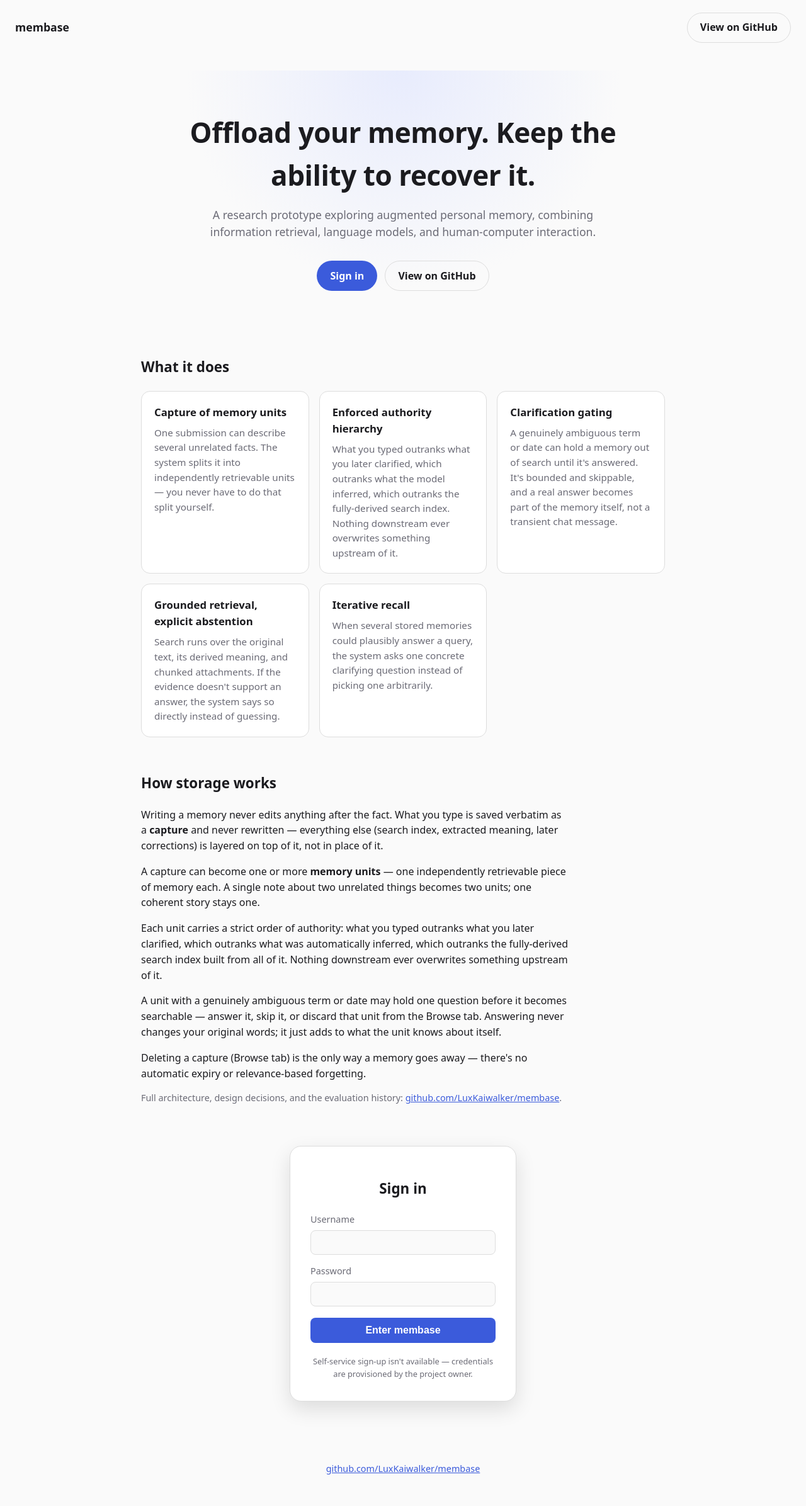
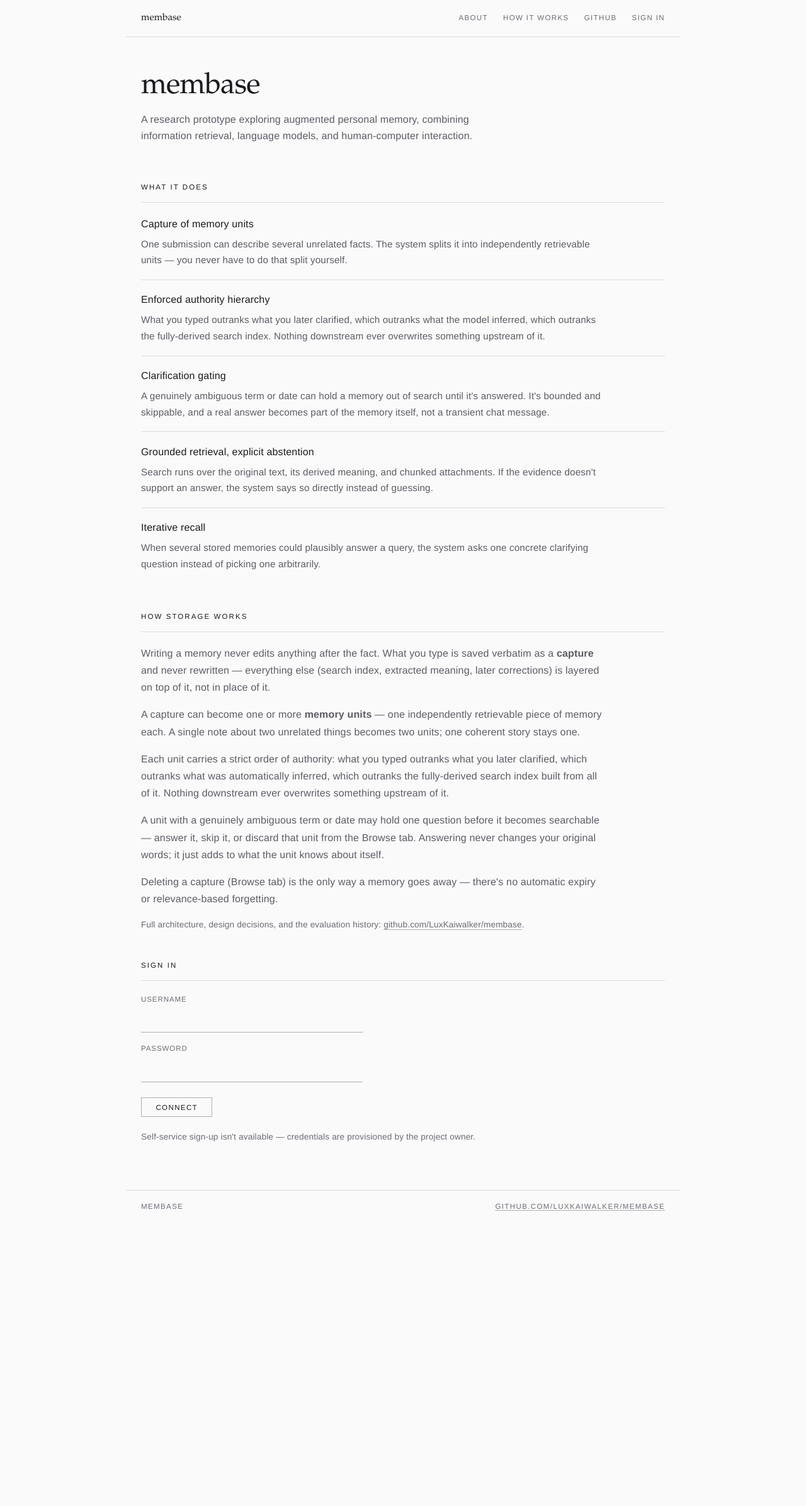
Before and after one commit to LuxKaiwalker/membase, a Python web app: template backend/app/templates/landing.html in a window 1280 px wide. Shown: the whole page at 63% size. After the commit the page ends 1923 px from the top, so only its background shows below. Run offline with Jinja, Linux system fonts and the light colour scheme; the template is opened without the code that fills it, so the values that code supplies are empty.

Commit message:
Make the landing page minimalistic, oriented on vxliu.com's design
Dropped the gradient hero, pill buttons, and shadowed card grid in
favor of a flat, hairline-divided layout: uppercase micro-labels for
nav/section headings, a serif display heading paired with sans-serif
body text, and plain underline-on-hover links instead of filled
buttons. Content and login behavior unchanged.

Co-Authored-By: Claude Sonnet 5 <noreply@anthropic.com>

```diff
--- a/backend/app/static/landing.css
+++ b/backend/app/static/landing.css
@@ -1,226 +1,291 @@
 :root {
   color-scheme: light dark;
+  --bg: #fafafa;
   --fg: #1b1b1f;
-  --bg: #fafafa;
-  --muted: #6b6b76;
-  --accent: #3b5bdb;
-  --accent-soft: #e8ecfd;
-  --border: #ddd;
-  --card-bg: #fff;
+  --muted: #5c5c66;
+  --label: #6b6b76;
+  --line: rgba(0, 0, 0, 0.12);
+  --line-strong: rgba(0, 0, 0, 0.3);
+  --serif-display: "Iowan Old Style", "Palatino Linotype", "Book Antiqua", Georgia, "Times New Roman", serif;
 }
 
 @media (prefers-color-scheme: dark) {
   :root {
+    --bg: #0f0f12;
     --fg: #eaeaf0;
-    --bg: #15151a;
-    --muted: #9a9aa6;
-    --accent: #7c93f0;
-    --accent-soft: #23283f;
-    --border: #33333b;
-    --card-bg: #1d1d23;
+    --muted: #a3a3ad;
+    --label: #9a9aa6;
+    --line: rgba(255, 255, 255, 0.14);
+    --line-strong: rgba(255, 255, 255, 0.28);
   }
 }
 
 * { box-sizing: border-box; }
 
+html, body { margin: 0; width: 100%; min-height: 100%; }
+
 body {
-  margin: 0;
-  font-family: system-ui, -apple-system, "Segoe UI", sans-serif;
-  color: var(--fg);
   background: var(--bg);
-  line-height: 1.55;
+  color: var(--muted);
+  font-family: "Helvetica Neue", Helvetica, Arial, sans-serif;
+  line-height: 1.7;
+  letter-spacing: 0.01em;
+  -webkit-font-smoothing: antialiased;
+}
+
+html { scroll-behavior: smooth; }
+
+@media (prefers-reduced-motion: reduce) {
+  html { scroll-behavior: auto; }
 }
 
 .hidden { display: none !important; }
 
-a { color: var(--accent); }
+a {
+  color: inherit;
+  text-decoration: none;
+}
 
-.landing-header {
+a:focus-visible, button:focus-visible, input:focus-visible {
+  outline: 2px solid var(--fg);
+  outline-offset: 3px;
+}
+
+.site-header,
+.site-footer {
   display: flex;
   align-items: center;
   justify-content: space-between;
-  gap: 1rem;
-  padding: 1.25rem 1.5rem;
+  width: min(100%, 880px);
+  margin: 0 auto;
+  padding: 1rem 1.5rem;
+  border-bottom: 1px solid var(--line);
+  color: var(--label);
+  font-size: 0.72rem;
+  letter-spacing: 0.12em;
+  text-transform: uppercase;
 }
 
-.landing-header .brand {
-  font-weight: 700;
-  font-size: 1.1rem;
+.site-header {
+  position: sticky;
+  top: 0;
+  background: color-mix(in srgb, var(--bg) 90%, transparent);
+  backdrop-filter: blur(8px);
+  z-index: 20;
 }
 
-.button {
-  display: inline-block;
-  padding: 0.65rem 1.25rem;
-  border-radius: 999px;
-  font-weight: 600;
-  text-decoration: none;
-  border: 1px solid transparent;
-  transition: transform 0.12s ease, opacity 0.12s ease;
+.site-brand {
+  color: var(--fg);
+  font-family: var(--serif-display);
+  font-size: 0.95rem;
+  letter-spacing: 0;
+  text-transform: none;
 }
 
-.button:hover { transform: translateY(-1px); }
-
-.button-primary {
-  background: var(--accent);
-  color: #fff;
+.top-nav {
+  display: flex;
+  align-items: center;
+  gap: 1.5rem;
 }
 
-.button-ghost {
-  background: transparent;
-  color: var(--fg);
-  border-color: var(--border);
+.top-nav a {
+  color: var(--label);
+  transition: color 0.15s ease;
 }
 
-main {
-  max-width: 880px;
-  margin: 0 auto;
-  padding: 1.5rem 1.5rem 4rem;
+.top-nav a:hover,
+.top-nav a:focus-visible {
+  color: var(--fg);
 }
 
-.hero {
-  text-align: center;
-  padding: 4rem 1rem 3rem;
-  background: radial-gradient(circle at 50% 0%, var(--accent-soft), transparent 60%);
-  border-radius: 24px;
+.page-content {
+  width: min(100%, 880px);
+  margin: 0 auto;
+  padding: 0 1.5rem 2rem;
 }
 
-.hero h1 {
-  font-size: clamp(2rem, 4vw, 2.75rem);
-  margin: 0 0 1rem;
-  letter-spacing: -0.01em;
+.hero-panel {
+  padding: 3.5rem 0 1.5rem;
+  max-width: 34rem;
 }
 
-.hero .tagline {
-  max-width: 640px;
-  margin: 0 auto;
-  color: var(--muted);
-  font-size: 1.1rem;
+.hero-panel h1 {
+  margin: 0 0 1rem;
+  color: var(--fg);
+  font-family: var(--serif-display);
+  font-size: clamp(2.1rem, 4vw, 2.9rem);
+  font-weight: 400;
+  letter-spacing: -0.02em;
+  line-height: 1;
 }
 
-.hero-actions {
-  display: flex;
-  justify-content: center;
-  gap: 0.75rem;
-  margin-top: 2rem;
-  flex-wrap: wrap;
+.bio {
+  margin: 0;
+  color: var(--muted);
+  font-size: clamp(1rem, 1.2vw, 1.1rem);
+  line-height: 1.6;
 }
 
-section.features,
-section.how-it-works {
-  margin-top: 3.5rem;
+.content-section {
+  padding: 2.25rem 0 0.5rem;
 }
 
-section.features h2,
-section.how-it-works h2,
-section.signin h2 {
-  font-size: 1.4rem;
-  margin-bottom: 1.25rem;
+.content-section h2 {
+  margin: 0 0 1.25rem;
+  color: var(--fg);
+  font-size: 0.72rem;
+  font-weight: 500;
+  letter-spacing: 0.18em;
+  text-transform: uppercase;
+  padding-bottom: 0.8rem;
+  border-bottom: 1.5px solid var(--line);
 }
 
-.feature-grid {
-  display: grid;
-  grid-template-columns: repeat(auto-fit, minmax(220px, 1fr));
-  gap: 1rem;
+.content-section > p {
+  max-width: 46rem;
+  margin: 0 0 1rem;
+  color: var(--muted);
 }
 
-.feature-card {
-  padding: 1.25rem;
-  border: 1px solid var(--border);
-  border-radius: 14px;
-  background: var(--card-bg);
+.content-section > p:last-of-type { margin-bottom: 0; }
+
+.muted.small {
+  font-size: 0.85rem;
+  color: var(--label);
 }
 
-.feature-card h3 {
-  margin: 0 0 0.5rem;
-  font-size: 1.05rem;
+.muted.small a {
+  border-bottom: 1px solid var(--line-strong);
 }
 
-.feature-card p {
+.muted.small a:hover,
+.muted.small a:focus-visible {
+  color: var(--fg);
+  border-color: var(--fg);
+}
+
+.feature-list {
+  list-style: none;
   margin: 0;
+  padding: 0;
+}
+
+.feature-list li {
+  padding: 1.1rem 0;
+  border-top: 1px solid var(--line);
+}
+
+.feature-list li:first-child { border-top: none; padding-top: 0; }
+
+.feature-title {
+  display: block;
+  margin-bottom: 0.35rem;
+  color: var(--fg);
+  font-size: 1rem;
+}
+
+.feature-list p {
+  margin: 0;
+  max-width: 46rem;
   color: var(--muted);
   font-size: 0.95rem;
 }
 
-.how-it-works p {
-  max-width: 680px;
+.signin-section .signin-form {
+  display: flex;
+  flex-direction: column;
+  gap: 1rem;
+  max-width: 22rem;
 }
 
-.how-it-works .muted {
-  color: var(--muted);
-  font-size: 0.9rem;
+.signin-form label {
+  display: flex;
+  flex-direction: column;
+  gap: 0.4rem;
+  color: var(--label);
+  font-size: 0.72rem;
+  letter-spacing: 0.08em;
+  text-transform: uppercase;
 }
 
-section.signin {
-  margin-top: 4rem;
-  display: flex;
-  justify-content: center;
+.signin-form input {
+  padding: 0.55rem 0.1rem;
+  border: none;
+  border-bottom: 1px solid var(--line-strong);
+  background: transparent;
+  color: var(--fg);
+  font-size: 1rem;
+  font-family: inherit;
+  border-radius: 0;
 }
 
-.signin-card {
-  width: 100%;
-  max-width: 360px;
-  padding: 2rem;
-  border: 1px solid var(--border);
-  border-radius: 18px;
-  background: var(--card-bg);
-  box-shadow: 0 12px 32px rgba(0, 0, 0, 0.12);
-  text-align: center;
+.signin-form input:focus {
+  border-bottom-color: var(--fg);
 }
 
-.signin-card form {
-  display: flex;
-  flex-direction: column;
-  gap: 0.9rem;
-  text-align: left;
+.signin-form button {
+  align-self: flex-start;
+  margin-top: 0.5rem;
+  padding: 0.55rem 1.4rem;
+  border: 1px solid var(--line-strong);
+  background: transparent;
+  color: var(--fg);
+  font-size: 0.72rem;
+  letter-spacing: 0.12em;
+  text-transform: uppercase;
+  cursor: pointer;
+  transition: background 0.15s ease, color 0.15s ease;
 }
 
-.signin-card label {
-  display: flex;
-  flex-direction: column;
-  gap: 0.35rem;
-  font-size: 0.9rem;
-  color: var(--muted);
+.signin-form button:hover {
+  background: var(--fg);
+  color: var(--bg);
 }
 
-.signin-card input {
-  padding: 0.6rem 0.7rem;
-  border-radius: 8px;
-  border: 1px solid var(--border);
-  background: var(--bg);
-  color: var(--fg);
-  font-size: 1rem;
+.signin-form .error {
+  margin: 0;
+  color: #c0392b;
+  font-size: 0.85rem;
 }
 
-.signin-card button {
-  margin-top: 0.25rem;
-  padding: 0.7rem 1rem;
-  border: none;
-  border-radius: 8px;
-  background: var(--accent);
-  color: #fff;
-  font-weight: 600;
-  font-size: 1rem;
-  cursor: pointer;
+.signin-section > .muted.small {
+  margin-top: 1.25rem;
 }
 
-.signin-card button:hover { opacity: 0.92; }
-
-.signin-card .error {
-  color: #d64545;
-  font-size: 0.85rem;
-  margin: 0;
+.site-footer {
+  border-bottom: none;
+  border-top: 1px solid var(--line);
+  margin-top: 2rem;
 }
 
-.signin-card .muted.small {
-  margin-top: 1.25rem;
-  margin-bottom: 0;
-  color: var(--muted);
-  font-size: 0.8rem;
+.footer-meta {
+  display: flex;
+  justify-content: space-between;
+  width: 100%;
 }
 
-.landing-footer {
-  text-align: center;
-  padding: 2rem 1rem 3rem;
-  color: var(--muted);
-  font-size: 0.9rem;
+.footer-meta a {
+  border-bottom: 1px solid var(--line-strong);
+  transition: color 0.15s ease, border-color 0.15s ease;
 }
+
+.footer-meta a:hover,
+.footer-meta a:focus-visible {
+  color: var(--fg);
+  border-color: var(--fg);
+}
+
+@media (max-width: 640px) {
+  .site-header, .site-footer, .page-content {
+    padding-left: 1rem;
+    padding-right: 1rem;
+  }
+
+  .top-nav {
+    gap: 0.9rem;
+    flex-wrap: wrap;
+    justify-content: flex-end;
+  }
+
+  .hero-panel { padding-top: 2.5rem; }
+}
--- a/backend/app/templates/landing.html
+++ b/backend/app/templates/landing.html
@@ -7,64 +7,65 @@
   <link rel="stylesheet" href="/static/landing.css" />
 </head>
 <body>
-  <header class="landing-header">
-    <div class="brand">membase</div>
-    <a class="button button-ghost" href="https://github.com/LuxKaiwalker/membase" target="_blank" rel="noopener noreferrer">View on GitHub</a>
+  <header class="site-header">
+    <a class="site-brand" href="/">membase</a>
+    <nav class="top-nav">
+      <a href="#about">About</a>
+      <a href="#how-it-works">How it works</a>
+      <a href="https://github.com/LuxKaiwalker/membase" target="_blank" rel="noopener noreferrer">GitHub</a>
+      <a href="#signin">Sign in</a>
+    </nav>
   </header>
 
-  <main>
-    <section class="hero">
-      <h1>Offload your memory. Keep the ability to recover it.</h1>
-      <p class="tagline">
+  <main class="page-content">
+    <section class="hero-panel">
+      <h1>membase</h1>
+      <p class="bio">
         A research prototype exploring augmented personal memory,
         combining information retrieval, language models, and
         human-computer interaction.
       </p>
-      <div class="hero-actions">
-        <a class="button button-primary" href="#signin">Sign in</a>
-        <a class="button button-ghost" href="https://github.com/LuxKaiwalker/membase" target="_blank" rel="noopener noreferrer">View on GitHub</a>
-      </div>
     </section>
 
-    <section class="features">
+    <section id="about" class="content-section">
       <h2>What it does</h2>
-      <div class="feature-grid">
-        <article class="feature-card">
-          <h3>Capture of memory units</h3>
+      <ul class="feature-list">
+        <li>
+          <span class="feature-title">Capture of memory units</span>
           <p>One submission can describe several unrelated facts. The
           system splits it into independently retrievable units — you
           never have to do that split yourself.</p>
-        </article>
-        <article class="feature-card">
-          <h3>Enforced authority hierarchy</h3>
+        </li>
+        <li>
+          <span class="feature-title">Enforced authority hierarchy</span>
           <p>What you typed outranks what you later clarified, which
           outranks what the model inferred, which outranks the
           fully-derived search index. Nothing downstream ever overwrites
           something upstream of it.</p>
-        </article>
-        <article class="feature-card">
-          <h3>Clarification gating</h3>
+        </li>
+        <li>
+          <span class="feature-title">Clarification gating</span>
           <p>A genuinely ambiguous term or date can hold a memory out of
           search until it's answered. It's bounded and skippable, and a
           real answer becomes part of the memory itself, not a transient
           chat message.</p>
-        </article>
-        <article class="feature-card">
-          <h3>Grounded retrieval, explicit abstention</h3>
+        </li>
+        <li>
+          <span class="feature-title">Grounded retrieval, explicit abstention</span>
           <p>Search runs over the original text, its derived meaning, and
           chunked attachments. If the evidence doesn't support an answer,
           the system says so directly instead of guessing.</p>
-        </article>
-        <article class="feature-card">
-          <h3>Iterative recall</h3>
+        </li>
+        <li>
+          <span class="feature-title">Iterative recall</span>
           <p>When several stored memories could plausibly answer a query,
           the system asks one concrete clarifying question instead of
           picking one arbitrarily.</p>
-        </article>
-      </div>
+        </li>
+      </ul>
     </section>
 
-    <section class="how-it-works">
+    <section id="how-it-works" class="content-section">
       <h2>How storage works</h2>
       <p>
         Writing a memory never edits anything after the fact. What you
@@ -96,16 +97,15 @@
         Deleting a capture (Browse tab) is the only way a memory goes away
         — there's no automatic expiry or relevance-based forgetting.
       </p>
-      <p class="muted">
+      <p class="muted small">
         Full architecture, design decisions, and the evaluation history:
         <a href="https://github.com/LuxKaiwalker/membase" target="_blank" rel="noopener noreferrer">github.com/LuxKaiwalker/membase</a>.
       </p>
     </section>
 
-    <section id="signin" class="signin">
-      <div class="signin-card">
+    <section id="signin" class="content-section signin-section">
       <h2>Sign in</h2>
-        <form id="landing-login-form">
+      <form id="landing-login-form" class="signin-form">
         <label>
           Username
           <input type="text" id="landing-username" autocomplete="username" required />
@@ -114,19 +114,21 @@
           Password
           <input type="password" id="landing-password" autocomplete="current-password" required />
         </label>
-          <button type="submit">Enter membase</button>
+        <button type="submit">Connect</button>
         <p id="landing-login-error" class="error hidden"></p>
       </form>
       <p class="muted small">
         Self-service sign-up isn't available — credentials are
         provisioned by the project owner.
       </p>
-      </div>
     </section>
   </main>
 
-  <footer class="landing-footer">
-    <a href="https://github.com/LuxKaiwalker/membase" target="_blank" rel="noopener noreferrer">github.com/LuxKaiwalker/membase</a>
+  <footer class="site-footer">
+    <div class="footer-meta">
+      <span>membase</span>
+      <span><a href="https://github.com/LuxKaiwalker/membase" target="_blank" rel="noopener noreferrer">github.com/LuxKaiwalker/membase</a></span>
+    </div>
   </footer>
 
   <script>
```
Lines whose indentation alone changed are shown as unchanged.
